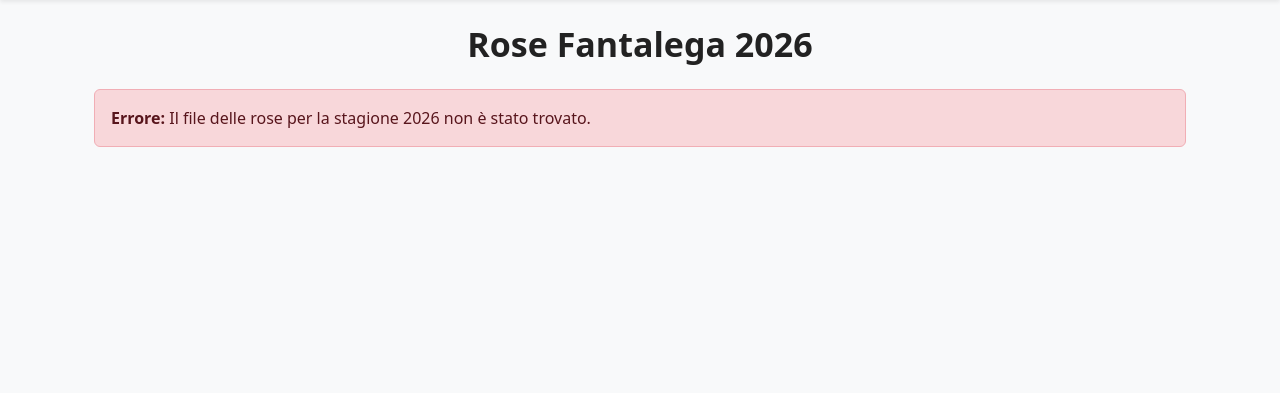
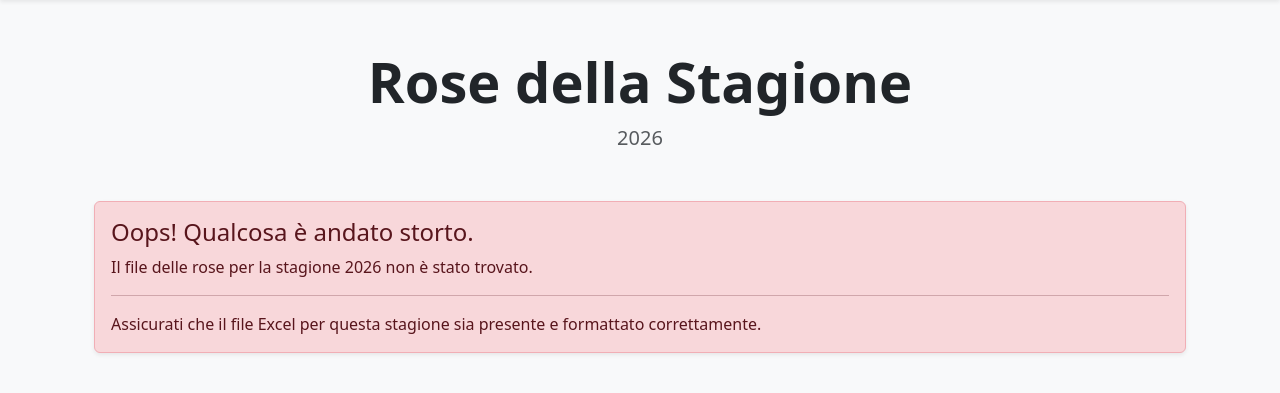
Before and after one commit to TommasoFachin/FantacalcioSitoWeb, a Django app: page /rose/2026/ in a window 1280 px wide. Shown: the part 56-449 px from the top of the page. Run offline with Django 4.2, Linux system fonts and the light colour scheme.

Commit message:
modifiche adattabilità

```diff
--- a/fantalega/settings.py
+++ b/fantalega/settings.py
@@ -16,8 +16,8 @@ SECRET_KEY = os.getenv('DJANGO_SECRET_KEY', 'your-default-secret-key')
 # SECURITY WARNING: don't run with debug turned on in production!
 # In produzione, DEBUG deve essere False.
 # Questa configurazione imposta DEBUG a True solo se la variabile d'ambiente DJANGO_DEBUG è impostata su 'True'.
-# Su PythonAnywhere, questa variabile non sarà impostata, quindi DEBUG sarà correttamente False.
-DEBUG = os.getenv('DJANGO_DEBUG') == 'True'
+# Su PythonAnywhere, imposteremo una variabile d'ambiente `DEBUG_VALUE` a `False`.
+DEBUG = os.getenv('DEBUG_VALUE', 'True') == 'True'
 
 ALLOWED_HOSTS = ['fantalegavsc.pythonanywhere.com', '127.0.0.1', 'localhost']
 
@@ -29,6 +29,7 @@ INSTALLED_APPS = [
     'django.contrib.sessions',
     'django.contrib.messages',
     'django.contrib.staticfiles',
+    'fantalega', # Aggiungiamo l'app principale
     'apps.users',
     'apps.trophies',
     'apps.payments',
--- a/templates/rose.html
+++ b/templates/rose.html
@@ -1,60 +1,55 @@
 {% extends 'base.html' %}
+{% load static %}
 
 {% block content %}
-<div class="container mt-4">
-    <!-- Il titolo ora è dinamico in base all'anno selezionato -->
-    <h2 class="page-title fw-bold mb-4 text-center">Rose Fantalega {{ season_year }}</h2>
+<div class="container py-4">
+
+    <div class="text-center mb-5">
+        <h1 class="display-4 fw-bold">Rose della Stagione</h1>
+        <p class="lead text-muted">{{ season_year }}</p>
+    </div>
 
     {% if error %}
-        <div class="alert alert-danger" role="alert">
-            <strong>Errore:</strong> {{ error }}
+        <div class="alert alert-danger shadow-sm" role="alert">
+            <h4 class="alert-heading">Oops! Qualcosa è andato storto.</h4>
+            <p>{{ error }}</p>
+            <hr>
+            <p class="mb-0">Assicurati che il file Excel per questa stagione sia presente e formattato correttamente.</p>
         </div>
     {% else %}
-
-        {% for team, players in teams.items %}
-        <div class="team-card mb-5">
-
-            <!-- Header squadra -->
-            <div class="team-header">
-                <h3 class="team-name">{{ team }}</h3>
+        <div class="row g-4">
+            {% for team_name, players in teams.items %}
+            <div class="col-lg-6 mb-4">
+                <div class="team-card">
+                    <div class="team-header {% cycle 'team-header-color-1' 'team-header-color-2' 'team-header-color-3' 'team-header-color-4' %}">
+                        <h3 class="team-name">{{ team_name }}</h3>
                     </div>
-
-            <!-- Tabella giocatori -->
-            <table class="players-table">
+                    <div class="table-responsive">
+                        <table class="table players-table mb-0">
                             <thead>
                                 <tr>
-                        <th>Ruolo</th>
+                                    <th class="text-center" style="width: 80px;">Ruolo</th>
                                     <th>Calciatore</th>
                                     <th>Squadra</th>
-                        <th>Costo</th>
+                                    <th class="text-center" style="width: 80px;">Costo</th>
                                 </tr>
                             </thead>
                             <tbody>
-                    {% for p in players %}
+                                {% for player in players %}
                                 <tr>
-                        <td>
-                            {% if p.ruolo == "P" %}
-                                <span class="role role-P">P</span>
-                            {% elif p.ruolo == "D" %}
-                                <span class="role role-D">D</span>
-                            {% elif p.ruolo == "C" %}
-                                <span class="role role-C">C</span>
-                            {% elif p.ruolo == "A" %}
-                                <span class="role role-A">A</span>
-                            {% endif %}
-                        </td>
-                        <td>{{ p.calciatore }}</td>
-                        <td>{{ p.squadra }}</td>
-                        <td>{{ p.costo }}</td>
+                                    <td class="text-center"><span class="role role-{{ player.ruolo }}">{{ player.ruolo }}</span></td>
+                                    <td class="fw-bold">{{ player.calciatore }}</td>
+                                    <td>{{ player.squadra }}</td>
+                                    <td class="text-center">{{ player.costo }}</td>
                                 </tr>
                                 {% endfor %}
                             </tbody>
                         </table>
-
-
+                    </div>
+                </div>
             </div>
             {% endfor %}
-
+        </div>
     {% endif %}
 </div>
 {% endblock %}
```
Lines whose indentation alone changed are shown as unchanged.
